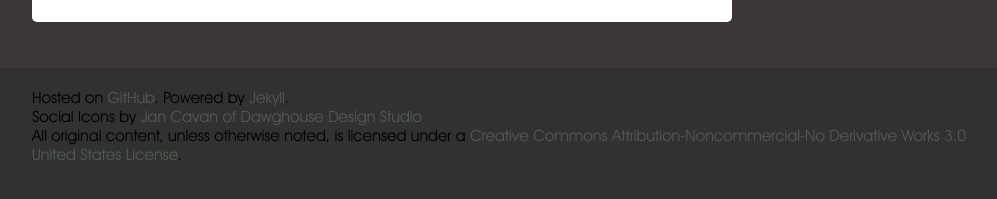
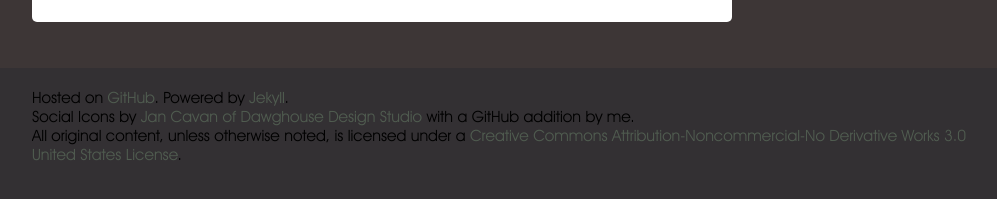
Before and after one commit to andrewsardone/andrewsardone.github.com, a Jekyll site: the page built from index.html, in a window 1280 px wide and 900 px high, scrolled down 1297 px. Shown: the part 672-871 px from the top of the window, without its empty margins (138-1135 px from the left). Built offline with Jekyll 4.4.1, drawn with Linux system fonts in a browser that asks for light colours; Markdown is read by kramdown in place of the engine named in the settings.

Commit message:
Finally added the GitHub link

```diff
--- a/_layouts/default.html
+++ b/_layouts/default.html
@@ -23,6 +23,8 @@
       <div id="rss_tooltip" class="social_tooltip">RSS</div>
       <a id="twitter_link" class="social_link" href="http://twitter.com/andrewa2"><img src="/images/twitter.png"/></a>
       <div id="twitter_tooltip" class="social_tooltip">twitter</div>
+      <a id="github_link" class="social_link" href="http://github.com/andrewsardone"><img src="/images/github.png"/></a>
+      <div id="github_tooltip" class="social_tooltip">github</div>
       <a id="facebook_link" class="social_link" href="http://facebook.com/andrewsardone"><img src="/images/facebook.png"/></a>
       <div id="facebook_tooltip" class="social_tooltip">facebook</div>
       <a id="flickr_link" class="social_link" href="http://flickr.com/photos/andrewsardone"><img src="/images/flickr.png"/></a>
@@ -60,7 +60,7 @@
   <div class="row">
     <div class="column grid_12" role="contentinfo">
       <p>Hosted on <a href="http://github.com/andrewsardone/andrewsardone.github.com">GitHub</a>. Powered by <a href="http://github.com/mojombo/jekyll">Jekyll</a>.</p>
-      <p>Social Icons by <a href="http://www.dawghousedesignstudio.com/">Jan Cavan of Dawghouse Design Studio</a></p>
+      <p>Social Icons by <a href="http://www.dawghousedesignstudio.com/">Jan Cavan of Dawghouse Design Studio</a> with a GitHub addition by me.</p>
       <p>All original content, unless otherwise noted, is licensed under a <a rel="license" href="http://creativecommons.org/licenses/by-nc-nd/3.0/us/">Creative Commons Attribution-Noncommercial-No Derivative Works 3.0 United States License</a>.</p>
     </div>
   </div>
--- a/js/site.js
+++ b/js/site.js
@@ -6,6 +6,11 @@ $(document).ready(function() {
   });
   $("#twitter_link").tooltip({
       tip: "#twitter_tooltip",
+      offset: [65, 0],
+      effect: 'fade'
+  });
+  $("#github_link").tooltip({
+      tip: "#github_tooltip",
       offset: [65, 0],
       effect: 'fade'
   });
```
Also changed, not shown: other parts of _layouts/default.html (+0 -2 lines), images/github.png (added).
